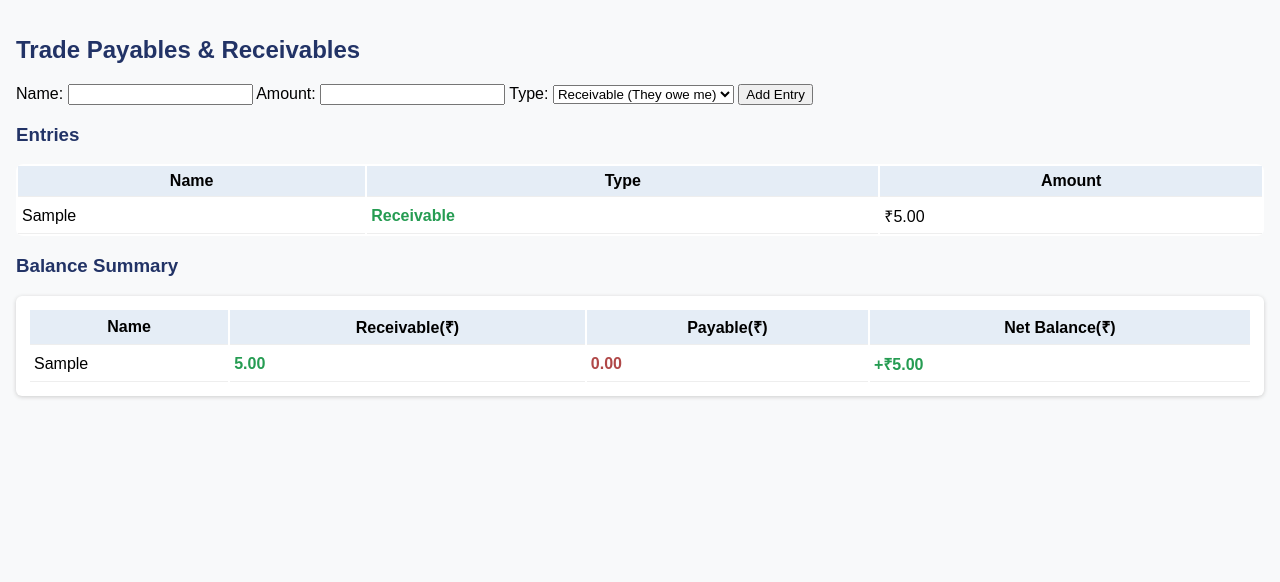
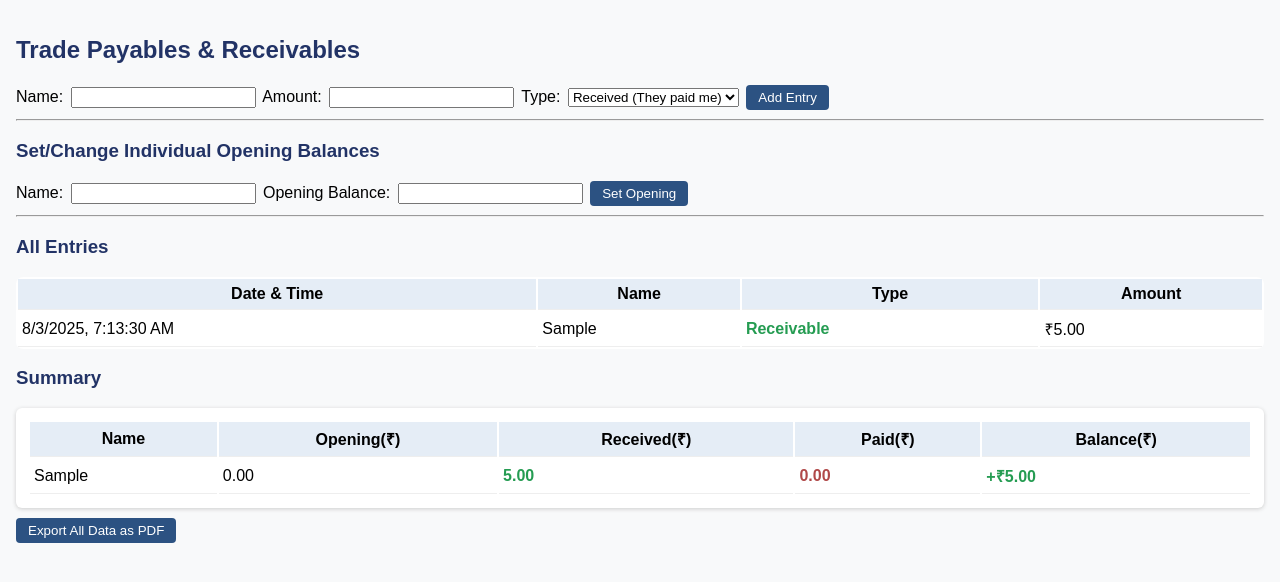
Before and after one commit to moji2023-bot/cashbook-app, a plain HTML site: page index.html in a window 1280 px wide. Both pictures are taken after typing "Sample", "5" into the empty fields and a click on the button "Add Entry". Drawn offline with nearby package versions, Linux system fonts and the light colour scheme.

Commit message:
Update index.html

```diff
--- a/index.html
+++ b/index.html
@@ -2,35 +2,49 @@
 <html>
 <head>
   <meta charset="UTF-8">
-  <title>Trade Receivables & Payables Tracker</title>
+  <title>Trade Payables & Receivables Tracker</title>
   <style>
     body { font-family: Arial, sans-serif; background: #f8f9fa; margin: 0; padding: 16px; }
     h2, h3 { color: #223366; }
-    #summary { background: #fff; padding: 12px; border-radius: 6px; box-shadow: 0 1px 4px #ccc; margin-bottom: 12px; }
     table { width: 100%; background:#fff; border-radius:7px; overflow: hidden; margin-bottom:10px;}
-    th, td { border-bottom: 1px solid #eee; padding: 6px 4px; }
+    th, td { border-bottom: 1px solid #eee; padding: 6px 4px;}
     th { background: #e5edf6; }
     .payable { color: #b04848; font-weight: bold; }
     .receivable { color: #259c52; font-weight: bold; }
+    .summary-table { background: #fff; padding: 12px; border-radius: 6px; box-shadow: 0 1px 4px #ccc; }
+    .btn { padding: 5px 12px; border-radius: 4px; border: none; background: #2c5282; color: #fff; cursor: pointer;}
+    .btn:hover { background: #466db3; }
+    input, select { margin: 3px;}
   </style>
+  <script src="https://cdnjs.cloudflare.com/ajax/libs/jspdf/2.5.1/jspdf.umd.min.js"></script>
 </head>
 <body>
   <h2>Trade Payables & Receivables</h2>
   <form id="entryForm">
     Name: <input type="text" id="name" required>
-    Amount: <input type="number" id="amount" required>
+    Amount: <input type="number" step="0.01" id="amount" required>
     Type:
     <select id="type">
-      <option value="Receivable">Receivable (They owe me)</option>
-      <option value="Payable">Payable (I owe them)</option>
+      <option value="Receivable">Received (They paid me)</option>
+      <option value="Payable">Paid (I paid them)</option>
     </select>
-    <button type="button" onclick="addEntry()">Add Entry</button>
+    <button type="button" class="btn" onclick="addEntry()">Add Entry</button>
   </form>
 
-  <h3>Entries</h3>
-  <table id="entriesTable">
+  <hr>
+  <h3>Set/Change Individual Opening Balances</h3>
+  <form id="openingForm">
+    Name: <input type="text" id="openingName" required>
+    Opening Balance: <input type="number" step="0.01" id="openingBalance" required>
+    <button type="button" class="btn" onclick="setOpening()">Set Opening</button>
+  </form>
+
+  <hr>
+  <h3>All Entries</h3>
+  <table>
     <thead>
       <tr>
+        <th>Date & Time</th>
         <th>Name</th>
         <th>Type</th>
         <th>Amount</th>
@@ -39,21 +53,37 @@
     <tbody id="entriesBody"></tbody>
   </table>
 
-  <h3>Balance Summary</h3>
-  <table id="summary">
+  <h3>Summary</h3>
+  <table class="summary-table">
     <thead>
       <tr>
         <th>Name</th>
-        <th>Receivable(₹)</th>
-        <th>Payable(₹)</th>
-        <th>Net Balance(₹)</th>
+        <th>Opening(₹)</th>
+        <th>Received(₹)</th>
+        <th>Paid(₹)</th>
+        <th>Balance(₹)</th>
       </tr>
     </thead>
     <tbody id="summaryBody"></tbody>
   </table>
+  <button class="btn" onclick="exportPDF()">Export All Data as PDF</button>
 
 <script>
-  let entries = [];
+  let data = {
+    entries: [],
+    openings: {}
+  };
+
+  // Load saved data
+  function loadData() {
+    const saved = localStorage.getItem("tradebook_data");
+    if(saved) data = JSON.parse(saved);
+  }
+
+  // Save to localStorage
+  function saveData() {
+    localStorage.setItem("tradebook_data", JSON.stringify(data));
+  }
 
   function addEntry() {
     const name = document.getElementById('name').value.trim();
@@ -63,18 +93,35 @@
       alert("Please enter a valid name and amount.");
       return;
     }
-    entries.push({name, amount, type});
+    const now = new Date();
+    const timestamp = now.toLocaleString();
+    data.entries.push({name, amount, type, timestamp});
+    saveData();
     showEntries();
     showSummary();
     document.getElementById('entryForm').reset();
   }
 
+  function setOpening() {
+    const name = document.getElementById('openingName').value.trim();
+    const opening = parseFloat(document.getElementById('openingBalance').value);
+    if (!name || isNaN(opening)) {
+      alert("Enter valid name and amount");
+      return;
+    }
+    data.openings[name] = opening;
+    saveData();
+    showSummary();
+    document.getElementById('openingForm').reset();
+  }
+
   function showEntries() {
     const body = document.getElementById('entriesBody');
     body.innerHTML = '';
-    entries.forEach(entry => {
+    data.entries.forEach(entry => {
       const tr = document.createElement('tr');
       tr.innerHTML = `
+        <td>${entry.timestamp}</td>
         <td>${entry.name}</td>
         <td class="${entry.type === 'Receivable' ? 'receivable' : 'payable'}">${entry.type}</td>
         <td>₹${entry.amount.toFixed(2)}</td>
@@ -84,34 +131,109 @@
   }
 
   function showSummary() {
+    // Calculate per person: opening, total received, total paid, balance
     const summary = {};
-    entries.forEach(entry => {
-      if (!(entry.name in summary)) summary[entry.name] = {receivable:0, payable:0};
-      if (entry.type == 'Receivable') summary[entry.name].receivable += entry.amount;
-      if (entry.type == 'Payable') summary[entry.name].payable += entry.amount;
+    Object.keys(data.openings).forEach(name => {
+      summary[name] = { opening: data.openings[name], received: 0, paid: 0, balance: data.openings[name] };
     });
-
+    data.entries.forEach(entry => {
+      if (!(entry.name in summary)) {
+        summary[entry.name] = { opening: 0, received: 0, paid: 0, balance: 0 };
+      }
+      if (entry.type === "Receivable") {
+        summary[entry.name].received += entry.amount;
+        summary[entry.name].balance -= entry.amount; // Receiving reduces debt
+      } else {
+        summary[entry.name].paid += entry.amount;
+        summary[entry.name].balance += entry.amount; // Payment increases debt
+      }
+    });
     const body = document.getElementById('summaryBody');
     body.innerHTML = '';
     Object.keys(summary).forEach(name => {
-      const receivable = summary[name].receivable;
-      const payable = summary[name].payable;
-      const net = receivable - payable;
+      const s = summary[name];
       body.innerHTML += `
         <tr>
           <td>${name}</td>
-          <td class="receivable">${receivable.toFixed(2)}</td>
-          <td class="payable">${payable.toFixed(2)}</td>
-          <td style="font-weight:bold; color:${net>=0?'#259c52':'#b04848'}">
-            ${net>=0?'+':'-'}₹${Math.abs(net).toFixed(2)}
+          <td>${s.opening.toFixed(2)}</td>
+          <td class="receivable">${s.received.toFixed(2)}</td>
+          <td class="payable">${s.paid.toFixed(2)}</td>
+          <td style="font-weight:bold; color:${s.balance<=0?'#259c52':'#b04848'}">
+            ${s.balance<=0?'+':'-'}₹${Math.abs(s.balance).toFixed(2)}
           </td>
         </tr>
       `;
     });
   }
 
+  // PDF Export
+  function exportPDF() {
+    const { jsPDF } = window.jspdf;
+    const doc = new jsPDF();
+    let y = 15;
+    doc.setFontSize(16);
+    doc.text("Trade Payables & Receivables Report", 14, y);
+    y += 6;
+    doc.setFontSize(10);
+    doc.text("Summary", 14, y);
+    y += 6;
+    // Summary table
+    doc.autoTable && doc.autoTable({ // If using jsPDF autotable plugin
+      head: [['Name','Opening','Received','Paid','Balance']],
+      body: Object.keys(data.openings).map(name => {
+        let s = { opening: data.openings[name], received: 0, paid: 0, balance: data.openings[name] };
+        data.entries.forEach(entry=>{
+          if(entry.name===name) {
+            if (entry.type === "Receivable") {
+              s.received += entry.amount; s.balance -= entry.amount;
+            } else {
+              s.paid += entry.amount; s.balance += entry.amount;
+            }
+          }
+        });
+        return [
+          name,
+          s.opening.toFixed(2),
+          s.received.toFixed(2),
+          s.paid.toFixed(2),
+          (s.balance<=0?'+':'-')+"₹"+Math.abs(s.balance).toFixed(2)
+        ];
+      }),
+      startY:y, margin:{left:14}
+    });
+    if (!doc.autoTable) { // Fallback: simple text
+      Object.keys(data.openings).forEach(name=>{
+        let s = { opening: data.openings[name], received: 0, paid: 0, balance: data.openings[name] };
+        data.entries.forEach(entry=>{
+          if(entry.name===name) {
+            if (entry.type === "Receivable") { s.received+=entry.amount;s.balance-=entry.amount; }
+            else { s.paid+=entry.amount;s.balance+=entry.amount;}
+          }
+        });
+        y+=6; doc.text(`${name} | Opening: ${s.opening.toFixed(2)} | Received: ${s.received.toFixed(2)} | Paid: ${s.paid.toFixed(2)} | Balance: ${(s.balance<=0?'+':'-')+"₹"+Math.abs(s.balance).toFixed(2)}`, 14, y);
+      });
+    }
+    y = doc.previousAutoTable ? doc.previousAutoTable.finalY + 10 : y + 15;
+
+    doc.setFontSize(10);
+    doc.text("All Entries", 14, y); y+=6;
+    data.entries.forEach(entry=>{
+      doc.text(`${entry.timestamp} | ${entry.name} | ${entry.type} | ₹${entry.amount.toFixed(2)}`,14,y);
+      y+=5;
+      if (y > 280) { doc.addPage(); y = 15; }
+    });
+    doc.save('TradeBook_Report.pdf');
+  }
+
+  // On-load: Try to load table and show it
+  loadData();
   showEntries();
   showSummary();
+
+  // Warn on data cleared
+  window.onbeforeunload = function() {
+    if (data.entries.length > 0) return "Navigating away will lose unsaved changes!";
+  };
 </script>
 </body>
 </html>
```
